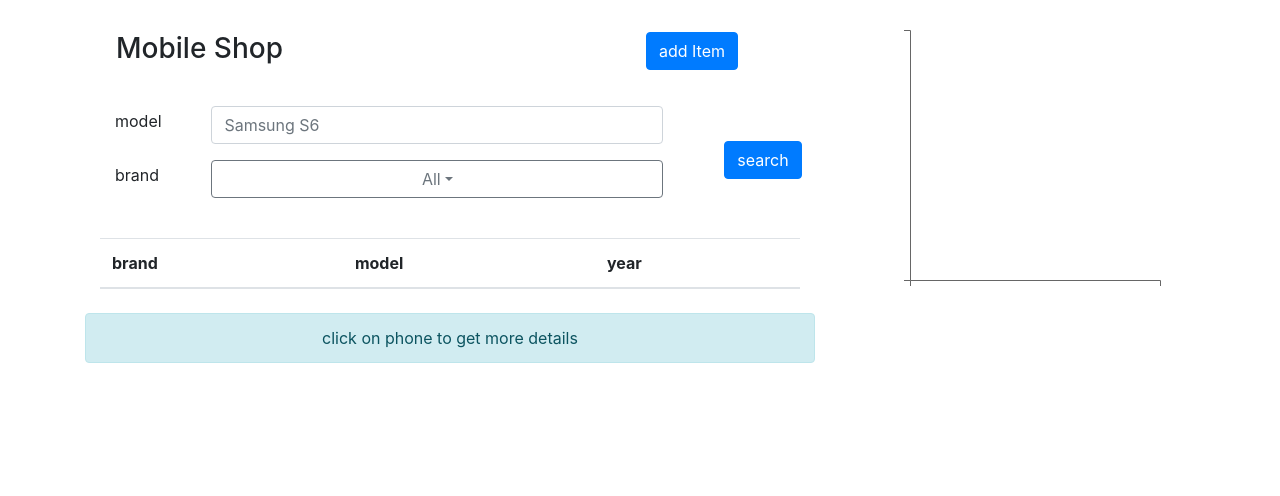
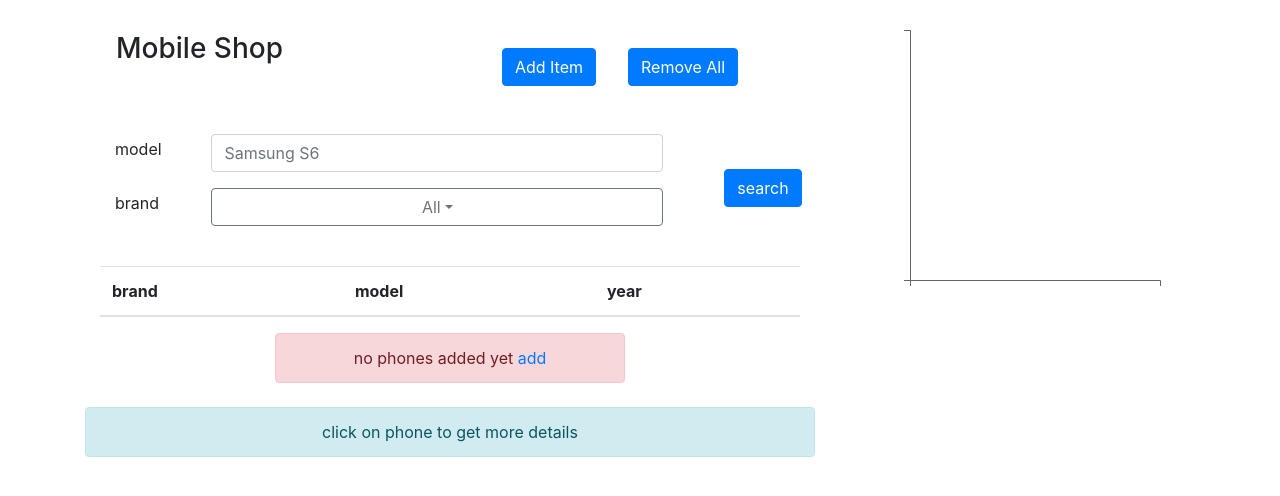
Before and after one commit to Abdelhamied200/mobileShop, a React (Create React App) app: page / in a window 1280 px wide. Shown: the top 496 px of the page. Built offline with nearby package versions, Linux system fonts and the light colour scheme.

Commit message:
fixing styles

```diff
--- a/src/components/navbar/index.jsx
+++ b/src/components/navbar/index.jsx
@@ -11,7 +11,15 @@ const Navbar = (props) => {
           </div>
           <div className="col text-right">
             <Button type="link" to="/add">
-              add Item
+              Add Item
+            </Button>
+            <Button
+              click={() => {
+                localStorage.clear();
+                props.setData(null);
+              }}
+            >
+              Remove All
             </Button>
           </div>
         </div>
--- a/src/components/table/index.jsx
+++ b/src/components/table/index.jsx
@@ -28,22 +28,30 @@ const Table = (props) => {
             : null}
         </tbody>
       </table>
-      {props.body ? (
-        props.body.length !== 0 ? (
-          ""
-        ) : (
-          <div
-            className="alert alert-primary w-50 m-auto text-center"
-            role="alert"
-          >
-            no phones added yet <Link to="/add">add</Link>
-          </div>
-        )
-      ) : (
-        ""
-      )}
+      {noPhones(props.body)}
     </div>
   );
 };
 
+const noPhones = (data) => {
+  if (!data) {
+    return (
+      <div className="alert alert-danger w-50 m-auto text-center" role="alert">
+        no phones added yet <Link to="/add">add</Link>
+      </div>
+    );
+  } else {
+    if (data.length === 0) {
+      return (
+        <div
+          className="alert alert-danger w-50 m-auto text-center"
+          role="alert"
+        >
+          no phones added yet <Link to="/add">add</Link>
+        </div>
+      );
+    }
+  }
+};
+
 export default Table;
--- a/src/pages/home/index.jsx
+++ b/src/pages/home/index.jsx
@@ -19,7 +19,7 @@ const Home = (props) => {
         <div className="container">
           <div className="row">
             <div className="col-lg-8 col-md-12">
-              <Navbar />
+              <Navbar setData={setData} />
               <SearchForm setData={setData} />
               <Table
                 setCurrent={setCurrent}
```
